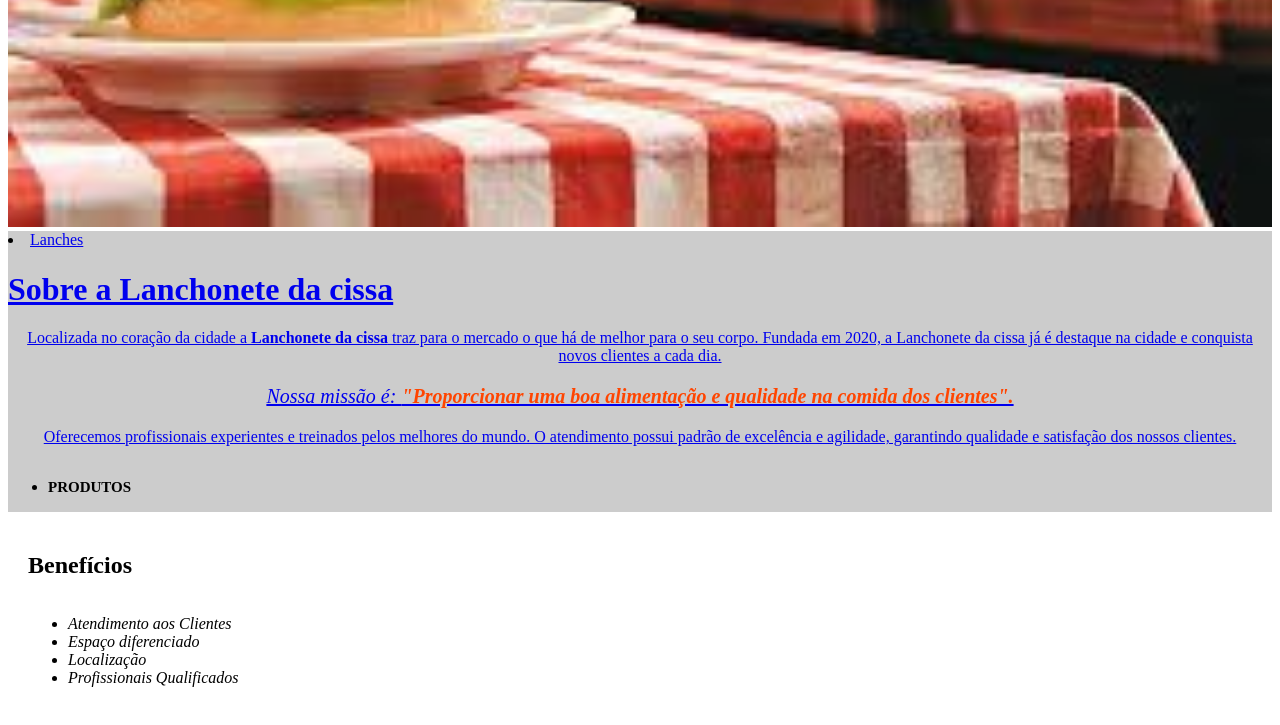
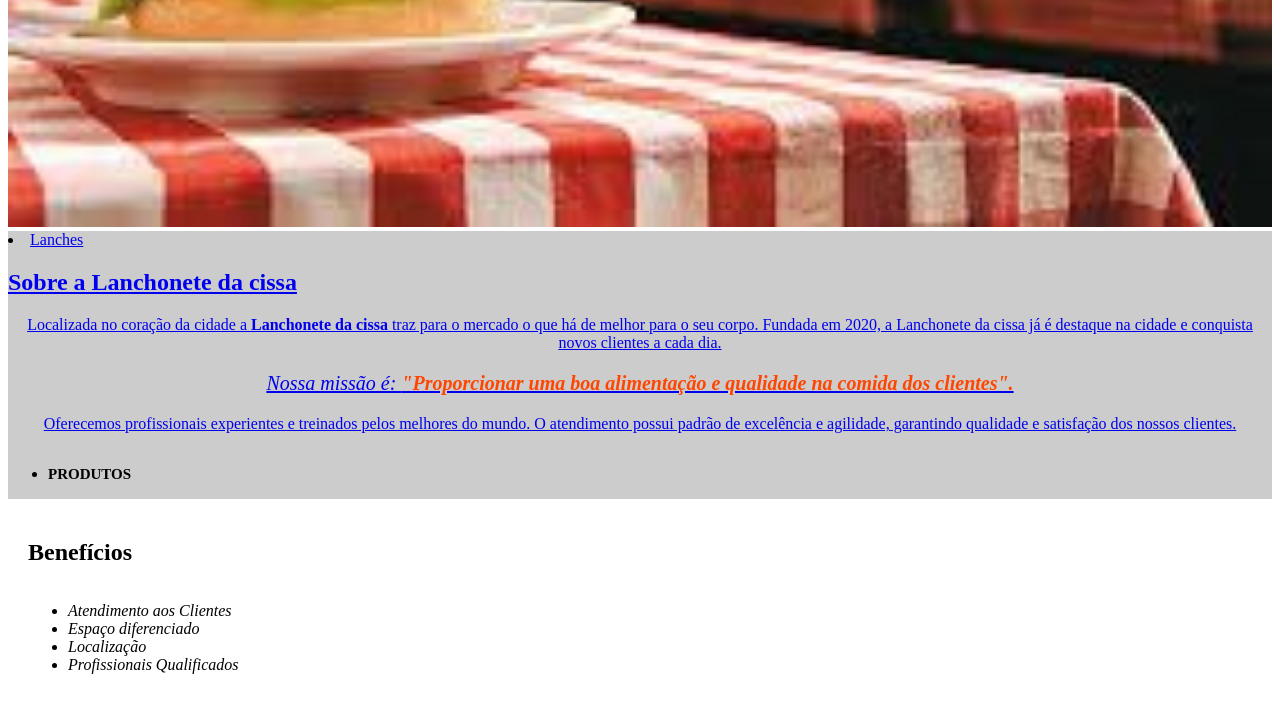
Before and after one commit to CissaRibas123/TURMA-E, a plain HTML site: page index.html in a window 1280 px wide. Shown: the part 665-1390 px from the top of the page. Drawn offline with Linux system fonts and the light colour scheme.

Commit message:
Update index.html

```diff
--- a/index.html
+++ b/index.html
@@ -4,6 +4,7 @@
         <meta charset="UTF-8">
         <title>Lanchonete da cissa</title>
         <link rel="stylesheet" href="style.css">
+	<link rel="stylesheet" href="produtos.html"
     </head>
 
     <body>
@@ -17,7 +18,7 @@
 
             <li><a href="produtos.html">Lanches</li>
 
-        <h1 class="titulo-centralizado">Sobre a Lanchonete da cissa</h1>
+        <h2 class="titulo-centralizado">Sobre a Lanchonete da cissa</h2>
 
       <p> Localizada no coração da cidade a <strong>Lanchonete da cissa</strong> traz para o mercado o que há de melhor para o seu corpo.
 Fundada em 2020, a Lanchonete da cissa já é destaque na cidade e conquista novos clientes a cada dia.</p>
```
